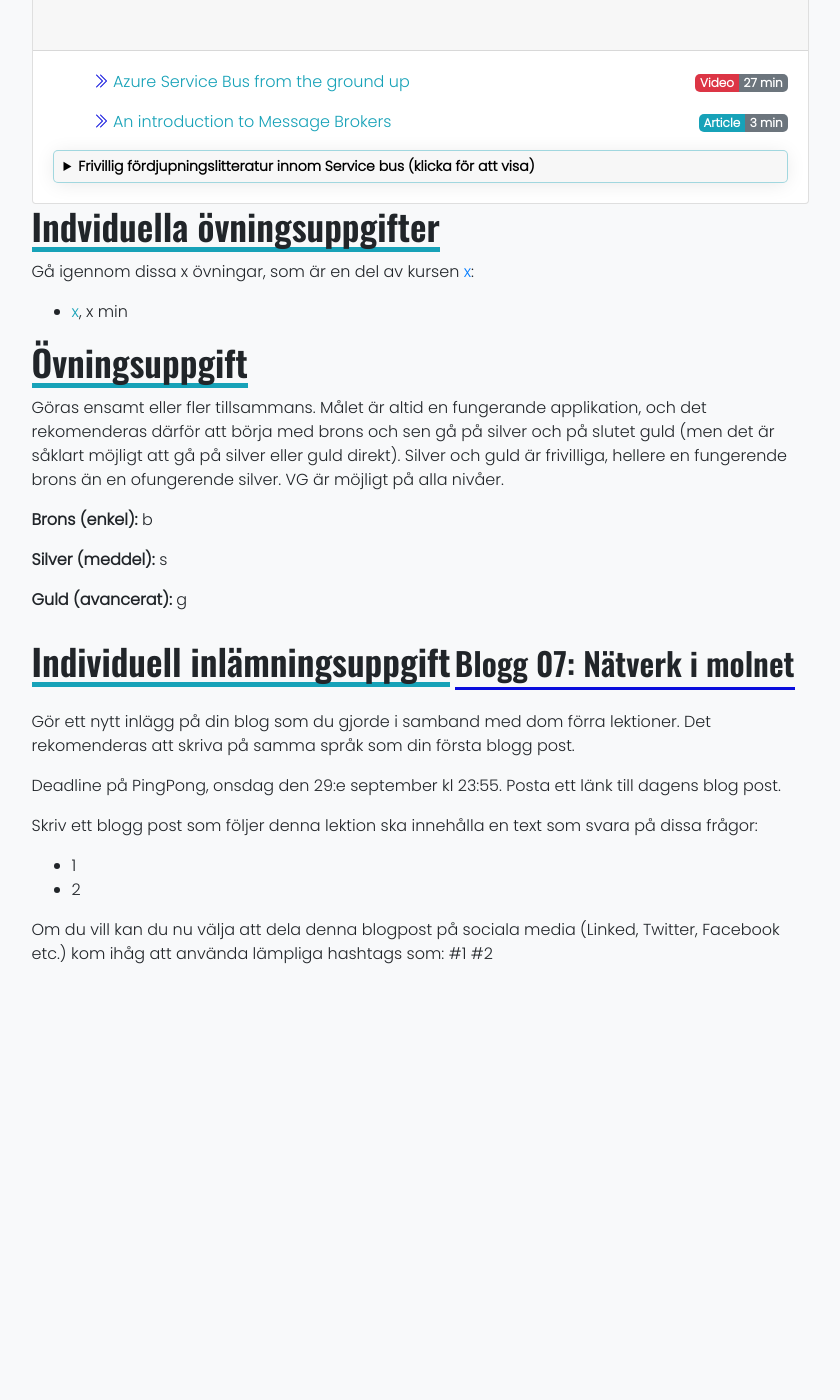
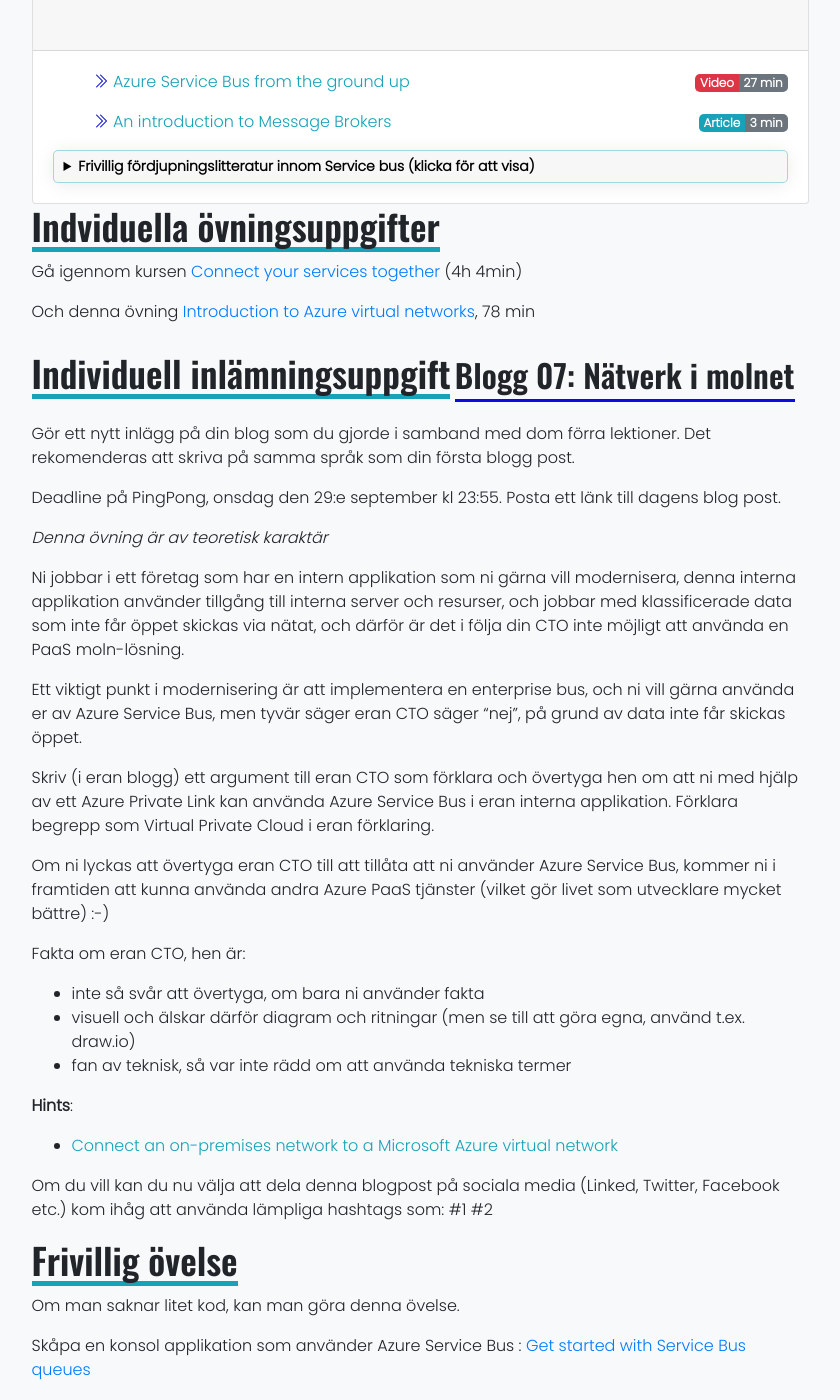
Before and after one commit to PGBSNH20/PGBSNH20-molnapplikationer, a Jekyll site: the page built from lectures/07-network.md, in a window 1280 px wide and 1400 px high, scrolled down 2004 px. Shown: the whole window, without its empty margins (220-1060 px from the left). Built offline with Jekyll 4.4.1, drawn with Linux system fonts in a browser that asks for light colours; nearby versions of some CDN libraries; before the commit the page ends 2986 px from its top, so only the background shows below that; some of the changed text lies outside the part shown.

Commit message:
Assignemt description

```diff
--- a/lectures/07-network.md
+++ b/lectures/07-network.md
@@ -27,21 +27,11 @@ Estimerat samlat "läs"-tid för lektionslittertur är **{{site.data.lecture_nae
 
 # Indviduella övningsuppgifter
 
-Gå igennom dissa x övningar, som är en del av kursen [x](https://x):
-* [x](x), x min
 
-# Övningsuppgift
+Gå igennom kursen [Connect your services together](https://docs.microsoft.com/en-us/learn/paths/connect-your-services-together/) (4h 4min)
 
-Göras ensamt eller fler tillsammans. Målet är altid en fungerande applikation, och det rekomenderas därför att börja med brons och sen gå på silver och på slutet guld (men det är såklart möjligt att gå på silver eller guld direkt). Silver och guld är frivilliga, hellere en fungerende brons än en ofungerende silver. VG är möjligt på alla nivåer.
+Och denna övning [Introduction to Azure virtual networks](https://docs.microsoft.com/en-us/learn/modules/introduction-to-azure-virtual-networks/), 78 min
 
-**Brons (enkel):**
-b
-
-**Silver (meddel):**
-s
-
-**Guld (avancerat):**
-g
 
 # Individuell inlämningsuppgift
 ## Blogg 07: Nätverk i molnet
@@ -50,8 +40,32 @@ Gör ett nytt inlägg på din blog som du gjorde i samband med dom förra lektio
 
 Deadline på PingPong, onsdag den 29:e september kl 23:55. Posta ett länk till dagens blog post.
 
-Skriv ett blogg post som följer denna lektion ska innehålla en text som svara på dissa frågor:
-* 1
-* 2
+*Denna övning är av teoretisk karaktär*
+
+Ni jobbar i ett företag som har en intern applikation som ni gärna vill modernisera, denna interna applikation använder tillgång till interna server och resurser, och jobbar med klassificerade data som inte får öppet skickas via nätat, och därför är det i följa din CTO inte möjligt att använda en PaaS moln-lösning.
+
+Ett viktigt punkt i modernisering är att implementera en enterprise bus, och ni vill gärna använda er av Azure Service Bus, men tyvär säger eran CTO säger "nej", på grund av data inte får skickas öppet.
+
+Skriv (i eran blogg) ett argument till eran CTO som förklara och övertyga hen om att ni med hjälp av ett Azure Private Link kan använda Azure Service Bus i eran interna applikation. Förklara begrepp som Virtual Private Cloud i eran förklaring.
+
+Om ni lyckas att övertyga eran CTO till att tillåta att ni använder Azure Service Bus, kommer ni i framtiden att kunna använda andra Azure PaaS tjänster (vilket gör livet som utvecklare mycket bättre) :-)
+
+Fakta om eran CTO, hen är:
+
+* inte så svår att övertyga, om bara ni använder fakta
+* visuell och älskar därför diagram och ritningar (men se till att göra egna, använd t.ex. draw.io)
+* fan av teknisk, så var inte rädd om att använda tekniska termer
+
+**Hints**:
+
+* [Connect an on-premises network to a Microsoft Azure virtual network](https://docs.microsoft.com/en-us/microsoft-365/enterprise/connect-an-on-premises-network-to-a-microsoft-azure-virtual-network?view=o365-worldwide)
 
 Om du vill kan du nu välja att dela denna blogpost på sociala media (Linked, Twitter, Facebook etc.) kom ihåg att använda lämpliga hashtags som: #1 #2
+
+# Frivillig övelse
+
+Om man saknar litet kod, kan man göra denna övelse.
+
+Skåpa en konsol applikation som använder Azure Service Bus : [Get started with Service Bus queues](https://docs.microsoft.com/en-us/azure/service-bus-messaging/service-bus-dotnet-get-started-with-queues)
+
+Denna övning ska **inte** vara i eran blog.
```
